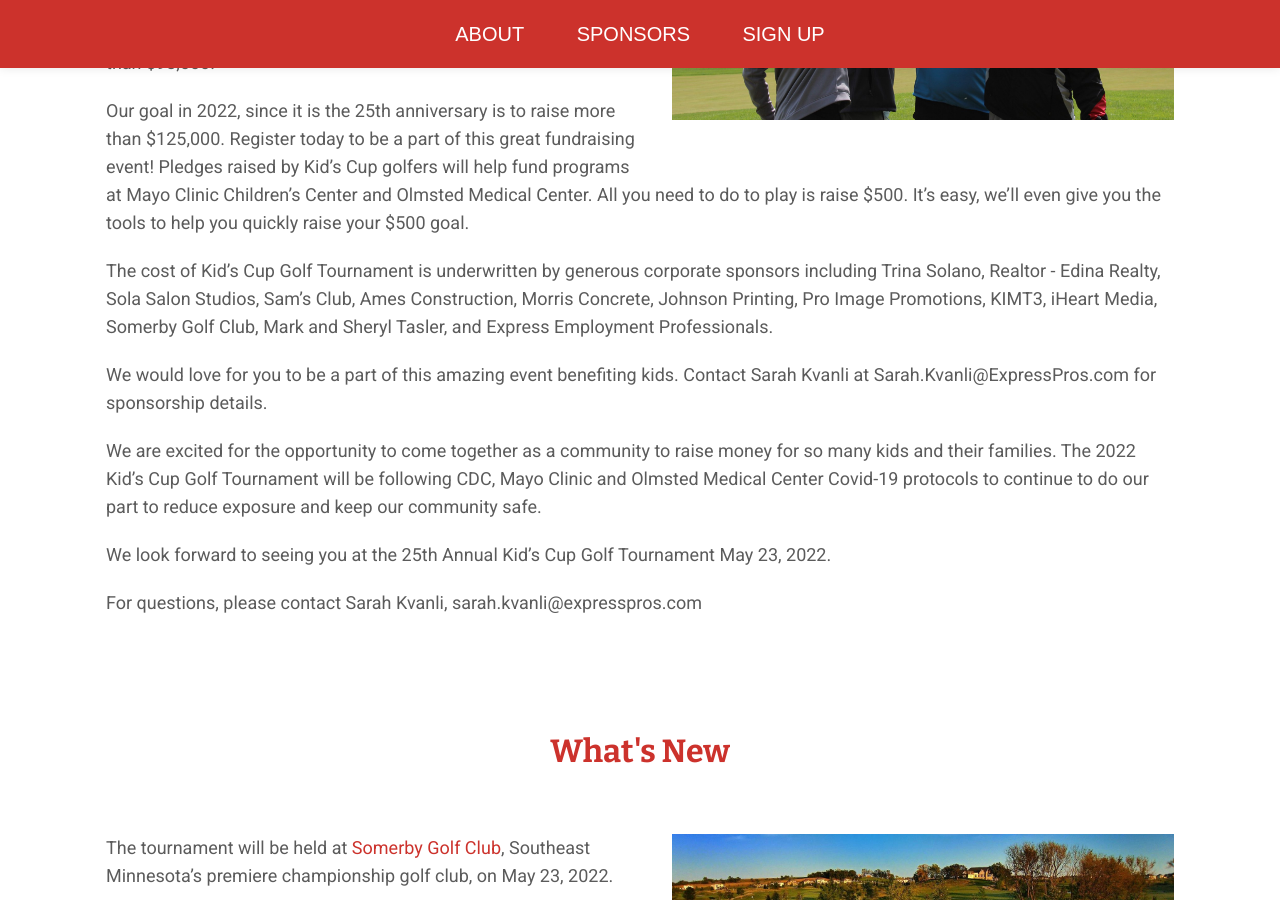
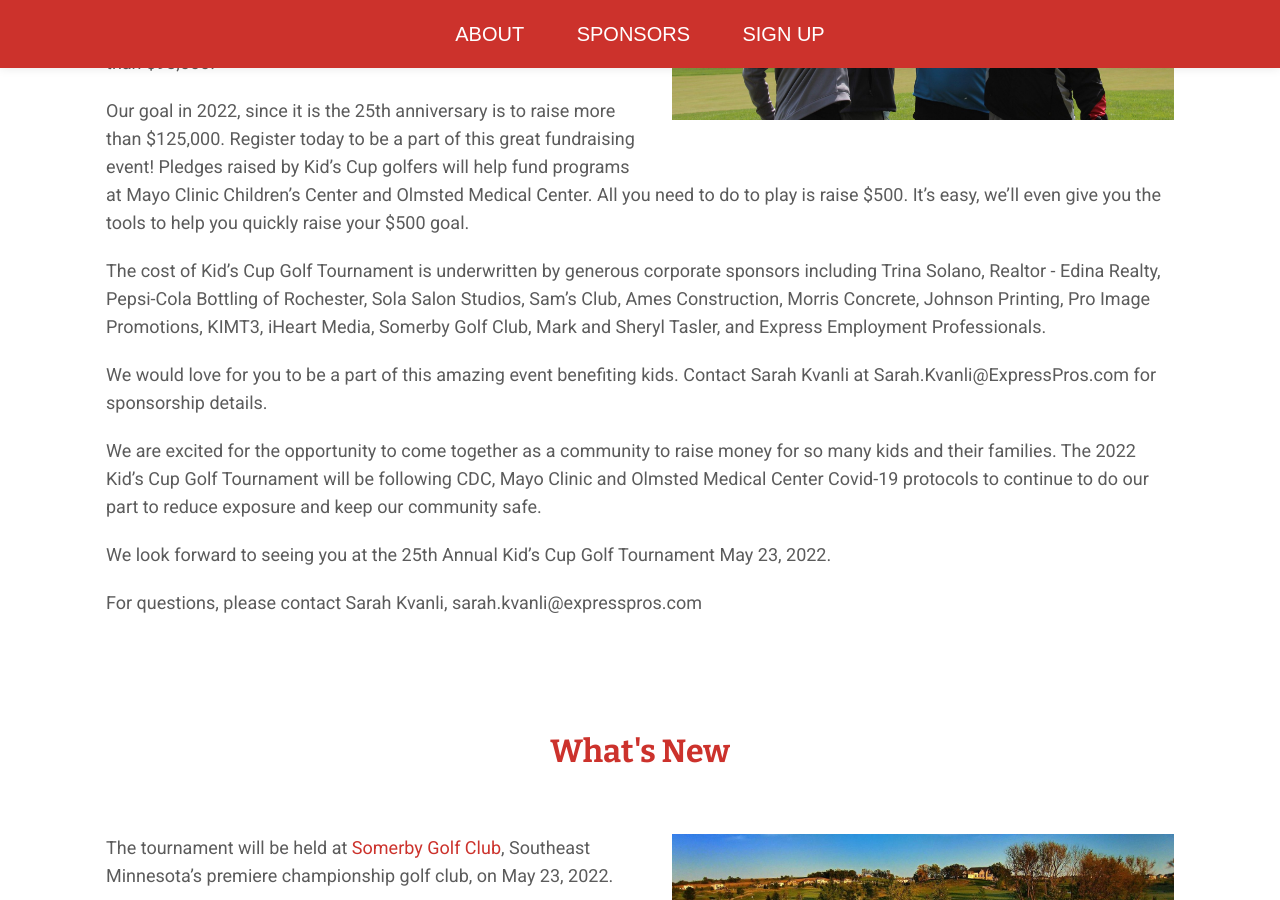
Before and after one commit to kidscuprochester/kidscuprochester.github.io, a Jekyll site: the page built from index.md, in a window 1280 px wide and 900 px high, scrolled down 1637 px. Built offline with Jekyll 4.4.1, drawn with Linux system fonts in a browser that asks for light colours; nearby versions of some CDN libraries.

Commit message:
Updated Config

```diff
--- a/_config.yml
+++ b/_config.yml
@@ -49,17 +49,18 @@ who_we_are:
     Children’s Center and Olmsted Medical Center.  All you need to do to play is raise
     $500.  It's easy, we'll even give you the tools to help you quickly raise your
     $500 goal. \n\nThe cost of Kid’s Cup Golf Tournament is underwritten by generous
-    corporate sponsors including Trina Solano, Realtor - Edina Realty, Sola Salon
-    Studios, Sam’s Club, Ames Construction, Morris Concrete, Johnson Printing, Pro
-    Image Promotions, KIMT3, iHeart Media, Somerby Golf Club, Mark and Sheryl Tasler,
-    and Express Employment Professionals.\n\nWe would love for you to be a part of
-    this amazing event benefiting kids.  Contact Sarah Kvanli at Sarah.Kvanli@ExpressPros.com
-    for sponsorship details. \n \n\nWe are excited for the opportunity to come together
-    as a community to raise money for so many kids and their families.  The 2022 Kid’s
-    Cup Golf Tournament will be following CDC, Mayo Clinic and Olmsted Medical Center
-    Covid-19 protocols to continue to do our part to reduce exposure and keep our
-    community safe.\n\nWe look forward to seeing you at the 25th Annual Kid’s Cup
-    Golf Tournament May 23, 2022.\n\nFor questions, please contact Sarah Kvanli, sarah.kvanli@expresspros.com"
+    corporate sponsors including Trina Solano, Realtor - Edina Realty, Pepsi-Cola
+    Bottling of Rochester, Sola Salon Studios, Sam’s Club, Ames Construction, Morris
+    Concrete, Johnson Printing, Pro Image Promotions, KIMT3, iHeart Media, Somerby
+    Golf Club, Mark and Sheryl Tasler, and Express Employment Professionals.\n\nWe
+    would love for you to be a part of this amazing event benefiting kids.  Contact
+    Sarah Kvanli at Sarah.Kvanli@ExpressPros.com for sponsorship details. \n \n\nWe
+    are excited for the opportunity to come together as a community to raise money
+    for so many kids and their families.  The 2022 Kid’s Cup Golf Tournament will
+    be following CDC, Mayo Clinic and Olmsted Medical Center Covid-19 protocols to
+    continue to do our part to reduce exposure and keep our community safe.\n\nWe
+    look forward to seeing you at the 25th Annual Kid’s Cup Golf Tournament May 23,
+    2022.\n\nFor questions, please contact Sarah Kvanli, sarah.kvanli@expresspros.com"
   image: "/uploads/Team%20High%20Five-54a5d6.jpg"
 whats_new:
   text: "The tournament will be held at [Somerby Golf Club](http://www.somerby.com),
@@ -94,6 +95,9 @@ presenting_sponsors:
   name: Trina Solano, Realtor
   link: https://www.edinarealty.com/trina-solano-realtor#/
 corporate_sponsors:
+- image: "/uploads/Gillette-Pepsi-Rochester-Division-Logo-Full-Color-5fbcd8.png"
+  name: Pepsi-Cola Bottling of Rochester
+  link: http://rochester.gillettepepsicola.com/
 - image: "/uploads/Sola.png"
   name: Sola Salon Studios
   link: https://www.solasalonstudios.com
```
